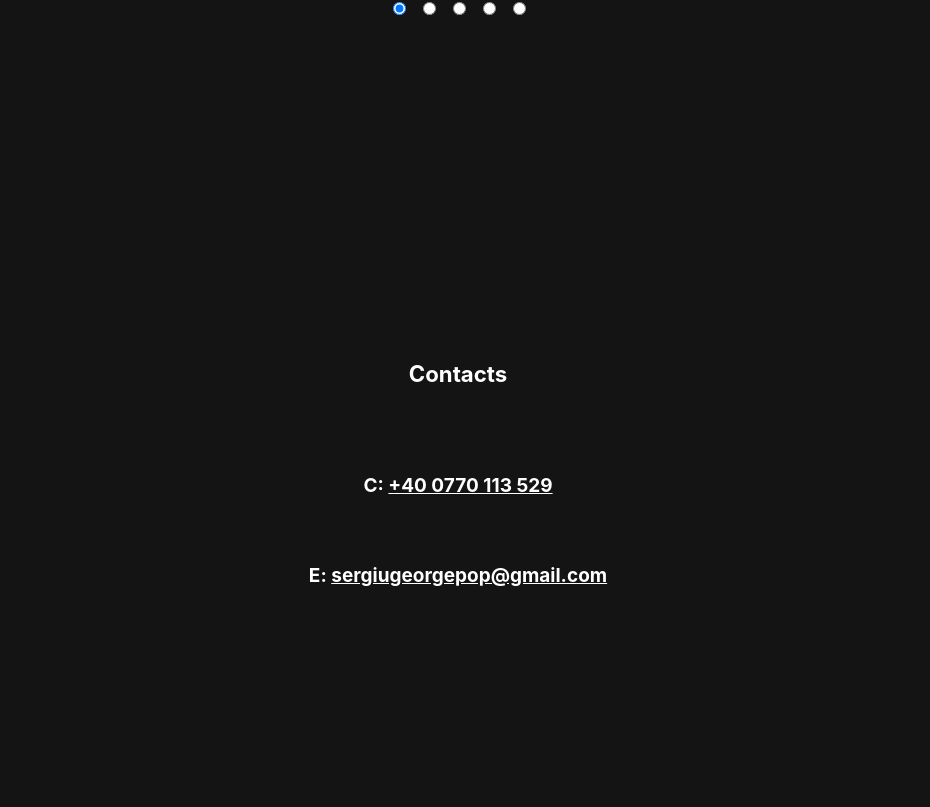
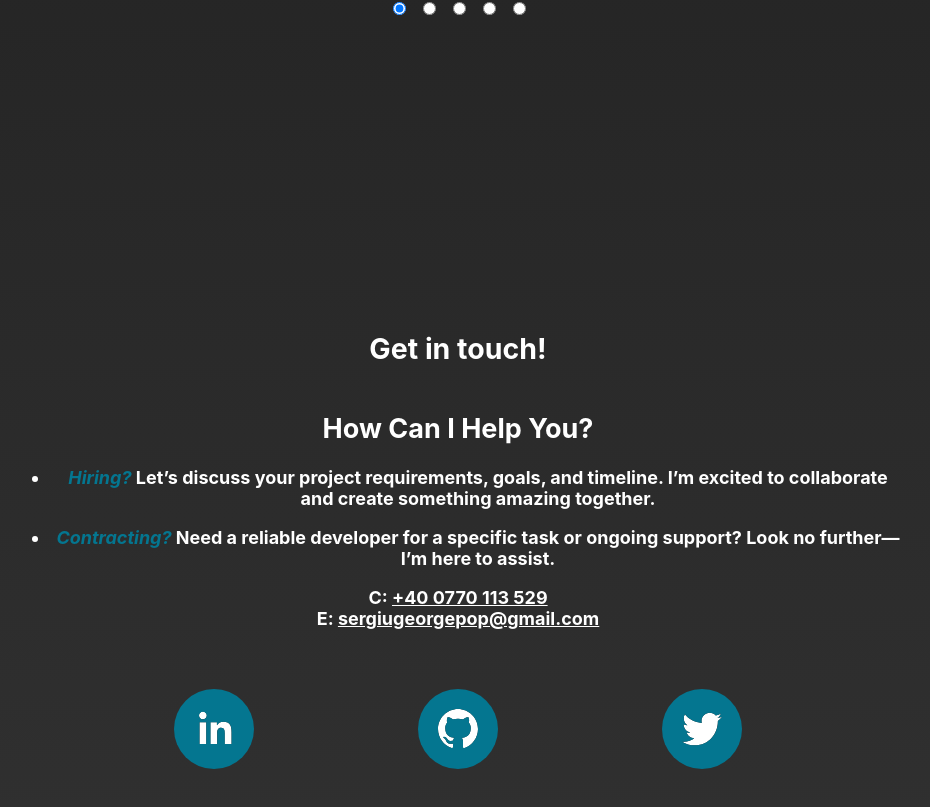
Before and after one commit to SeGePop/my-app, a React (Create React App) app: page / in a window 1280 px wide. Shown: the part 1493-2300 px from the top of the page, without its empty margins (182-1112 px from the left). Built offline with nearby package versions, Linux system fonts and the light colour scheme.

Commit message:
Final Design Before Projects

```diff
--- a/package.json
+++ b/package.json
@@ -9,6 +9,7 @@
     "react": "^18.2.0",
     "react-dom": "^18.2.0",
     "react-scripts": "5.0.1",
+    "react-social-icons": "^6.7.0",
     "web-vitals": "^2.1.4"
   },
   "scripts": {
--- a/src/App.css
+++ b/src/App.css
@@ -9,7 +9,7 @@ html {
   scroll-behavior: smooth;
   font-family: "Segoe UI", Tahoma, Geneva, Verdana, sans-serif;
   font-weight: bold;
-  background-color: var(--body_background);
+  background-image:linear-gradient(var(--body_background), var(--background));
   color: var(--text-color);
 }
 body {
@@ -120,7 +120,6 @@ a {
 
 /* HOME CONTENT */
 .home_content {
-  background-color: var(--body_background);
   text-shadow: 0px 1px 0 var(--highlight);
   width: 70vw;
 }
@@ -270,5 +269,24 @@ input:nth-of-type(5):checked ~ main#carousel {
 .contact_content{
   text-align: center;
 vertical-align: middle;
-line-height: 90px;
+width:70vw;
 }
+
+.social_buttons{
+  padding-top:60px;
+  display: flex;                  /* establish flex container */
+  justify-content: space-between; /* switched from default (flex-start, see below) */
+  gap:5px;
+}
+
+.columns{
+  display: flex;
+  justify-content: space-between;
+  width:60;
+  gap:50px;
+  font-size: 18px;
+}
+
+i{
+  color:var(--highlight)
+}
--- a/src/App.js
+++ b/src/App.js
@@ -2,6 +2,7 @@ import logo from "./images/logo.png";
 import profile from "./images/profile.jpg";
 import "./App.css";
 import React, { useState } from "react";
+import { SocialIcon } from "react-social-icons";
 
 // NAVBAR
 function Navbar() {
@@ -94,10 +95,18 @@ function Projects() {
 function Contact() {
   return (
     <section class="contact_content" id="contact_content">
-
       <div class="contact_info">
         <div class="contacts-container">
-            <h3 class="contacts-header">Contacts</h3>
+          <h1>Get in touch!</h1>
+          <div class="columns">
+          <div class="left_column">
+          <h1>How Can I Help You?</h1>
+          <ul>
+            <li><i>Hiring?</i> Let’s discuss your project requirements, goals, and timeline. I’m excited to collaborate and create something amazing together.</li>
+            <p></p>
+            <li><i>Contracting?</i> Need a reliable developer for a specific task or ongoing support? Look no further—I’m here to assist.</li>
+          </ul>
+
 <div class="contacts-element">
             <span class="contacts-item">C: </span>
             <a href="tel:+400770113529" class="contacts-phone">
@@ -110,9 +119,40 @@ function Contact() {
               sergiugeorgepop@gmail.com
             </a>
           </div>
+        </div>
 
           </div>
-          <div class="social_buttons"></div>
+          <div class="social_buttons">
+            <div></div>
+        <SocialIcon
+          style={{ height: 80, width: 80 }}
+            bgColor="#047690"
+            fgColor="white"
+            url="https://linkedin.com"
+            href="https://www.linkedin.com/in/sergiu-george-pop-0a9097260/"
+          />
+          <SocialIcon
+          style={{ height: 80, width: 80 }}
+            bgColor="#047690"
+            fgColor="white"
+            network="github"
+            href="https://github.com/SeGePop"
+          />
+          <SocialIcon
+          style={{ height: 80, width: 80 }}
+            bgColor="#047690"
+            fgColor="white"
+            url="https://twitter.com"
+            href="https://twitter.com/SeGePop"
+          />
+          <div></div>
+          </div>
+          <div class="right_column">
+        </div>
+          </div>
+
+
+
       </div>
     </section>
   );
```
Also changed, not shown: 1 other file (tests, documents, lock files or other folders). Lines whose indentation alone changed are shown as unchanged.
